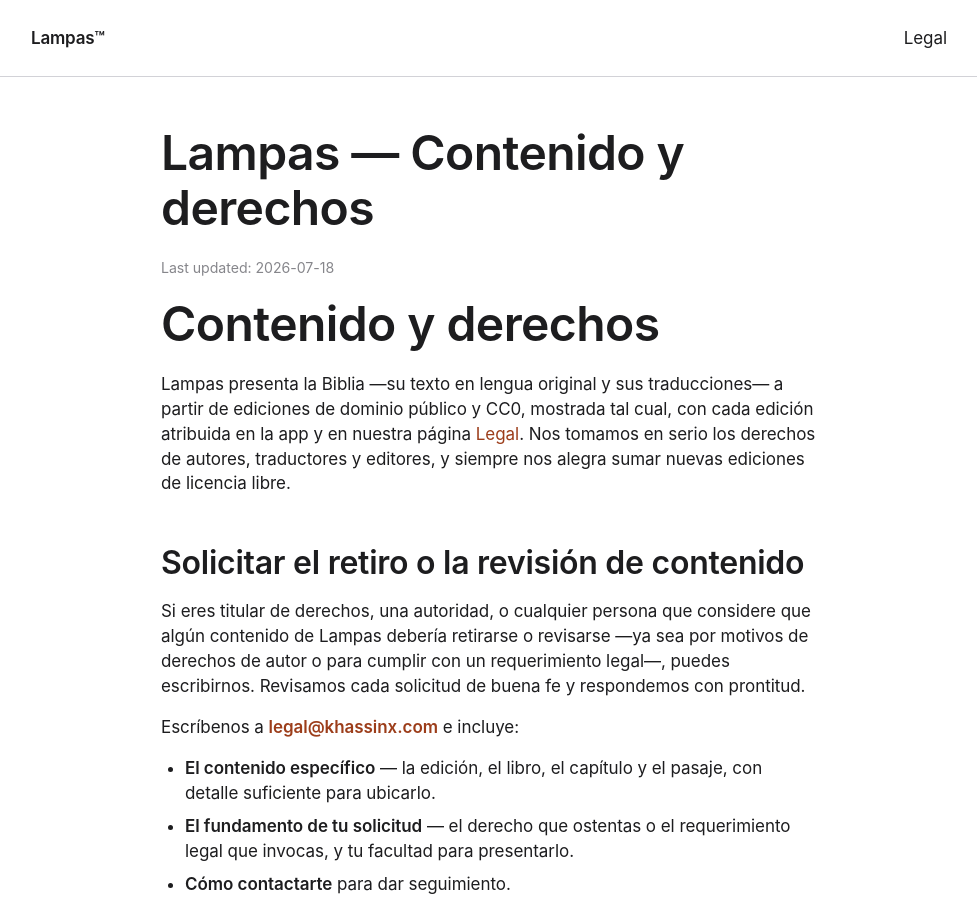
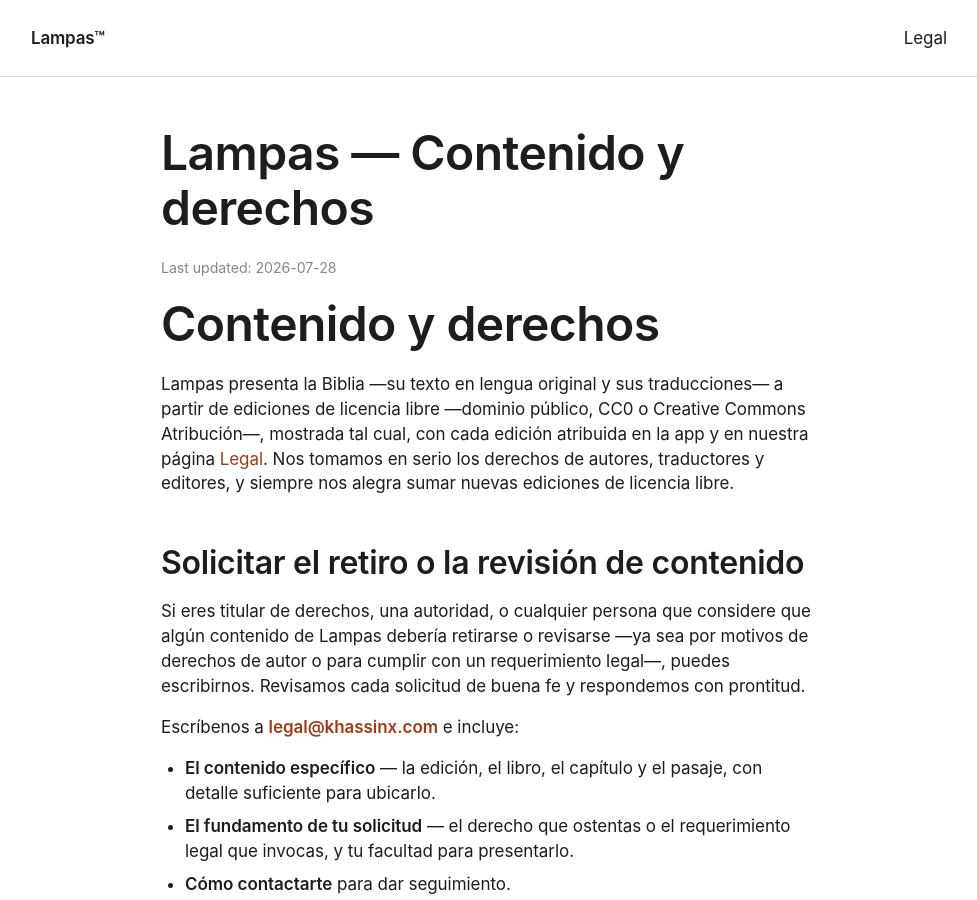
Before and after one commit to KhassinX/lampas-web, a Jekyll site: the page built from es/legal/content.md, in a window 1280 px wide and 900 px high. Shown: the whole window, without its empty margins (151-1128 px from the left). Built offline with Jekyll 4.4.1, drawn with Linux system fonts in a browser that asks for light colours.

Commit message:
fix(legal): ediciones de licencia libre, no sólo dominio público y CC0

```diff
--- a/es/legal/content.md
+++ b/es/legal/content.md
@@ -5,12 +5,12 @@ permalink: /es/legal/content/
 lang: es
 canonical_en: /legal/content/
 canonical_es: /es/legal/content/
-updated: 2026-07-18
+updated: 2026-07-28
 ---
 
 # Contenido y derechos
 
-Lampas presenta la Biblia —su texto en lengua original y sus traducciones— a partir de ediciones de dominio público y CC0, mostrada tal cual, con cada edición atribuida en la app y en nuestra página [Legal](/es/legal/). Nos tomamos en serio los derechos de autores, traductores y editores, y siempre nos alegra sumar nuevas ediciones de licencia libre.
+Lampas presenta la Biblia —su texto en lengua original y sus traducciones— a partir de ediciones de licencia libre —dominio público, CC0 o Creative Commons Atribución—, mostrada tal cual, con cada edición atribuida en la app y en nuestra página [Legal](/es/legal/). Nos tomamos en serio los derechos de autores, traductores y editores, y siempre nos alegra sumar nuevas ediciones de licencia libre.
 
 ## Solicitar el retiro o la revisión de contenido {#removal}
 
```
